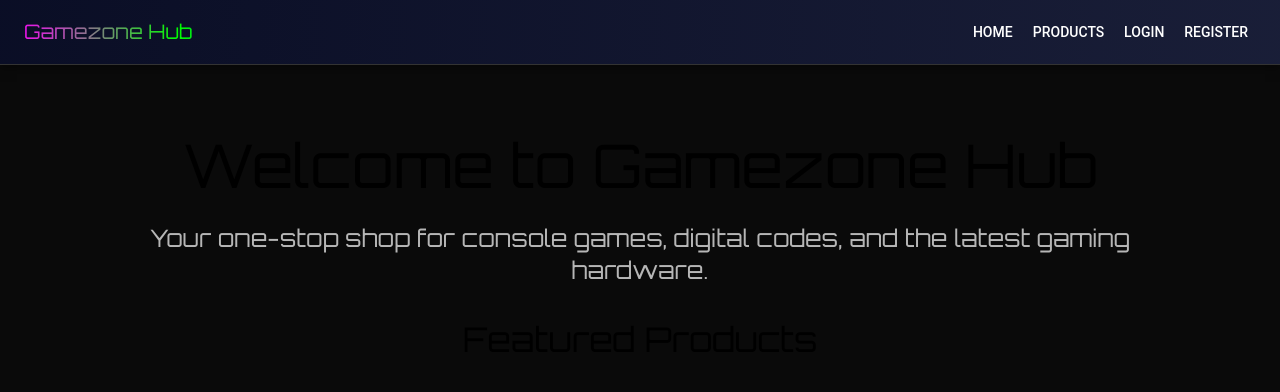
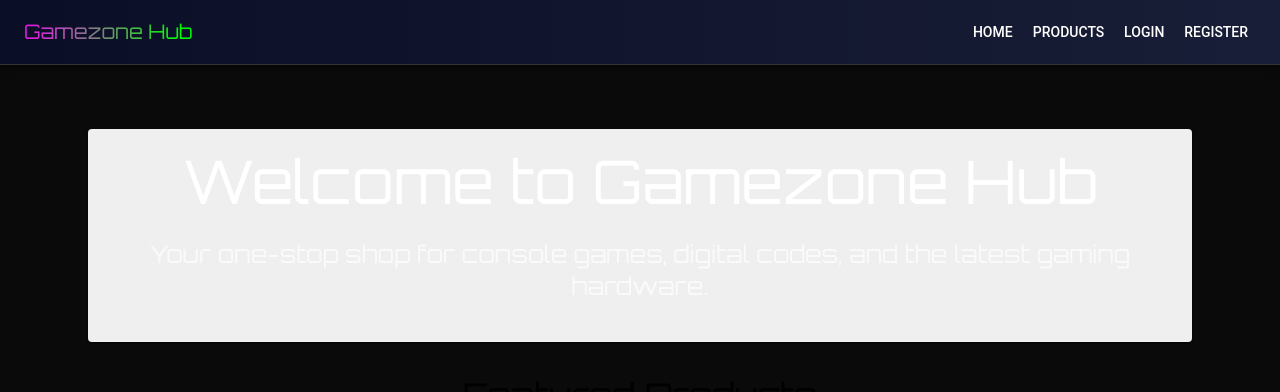
Before and after one commit to ctrlv-ince/gamezone-hub, a React (Vite) app in the folder frontend/: page / in a window 1280 px wide. Shown: the top 392 px of the page. Built offline with nearby package versions, Linux system fonts and the light colour scheme; no server answers.

Commit message:
improved ui readability and layout

```diff
--- a/frontend/src/pages/HomePage.jsx
+++ b/frontend/src/pages/HomePage.jsx
@@ -1,19 +1,21 @@
 import React from 'react';
-import { Container, Typography, Box } from '@mui/material';
+import { Container, Typography, Box, Card, CardContent } from '@mui/material';
 import FeaturedProducts from '../components/FeaturedProducts';
 import ProductList from '../components/ProductList';
 
 const HomePage = () => {
   return (
     <Container>
-      <Box sx={{ my: 4, textAlign: 'center' }}>
-        <Typography variant="h2" component="h1" gutterBottom>
-          Welcome to Gamezone Hub
-        </Typography>
-        <Typography variant="h5" color="text.secondary" paragraph>
-          Your one-stop shop for console games, digital codes, and the latest gaming hardware.
-        </Typography>
-      </Box>
+      <Card sx={{ my: 4, backgroundColor: 'grey.200' }}>
+        <CardContent sx={{ textAlign: 'center' }}>
+          <Typography variant="h2" component="h1" gutterBottom color="text.primary">
+            Welcome to Gamezone Hub
+          </Typography>
+          <Typography variant="h5" color="text.secondary" paragraph>
+            Your one-stop shop for console games, digital codes, and the latest gaming hardware.
+          </Typography>
+        </CardContent>
+      </Card>
 
       {/* Featured Products Section */}
       <Box sx={{ my: 4 }}>
--- a/frontend/src/pages/ProductsPage.jsx
+++ b/frontend/src/pages/ProductsPage.jsx
@@ -1,12 +1,17 @@
 import React from 'react';
+import { Card, CardContent, Typography } from '@mui/material';
 import ProductList from '../components/ProductList';
 
 const ProductsPage = () => {
   return (
-    <div>
-      <h1>All Products</h1>
-      <ProductList />
-    </div>
+    <Card sx={{ my: 4, backgroundColor: 'grey.200' }}>
+      <CardContent>
+        <Typography variant="h4" component="h1" gutterBottom color="text.primary">
+          All Products
+        </Typography>
+        <ProductList />
+      </CardContent>
+    </Card>
   );
 };
 
```
